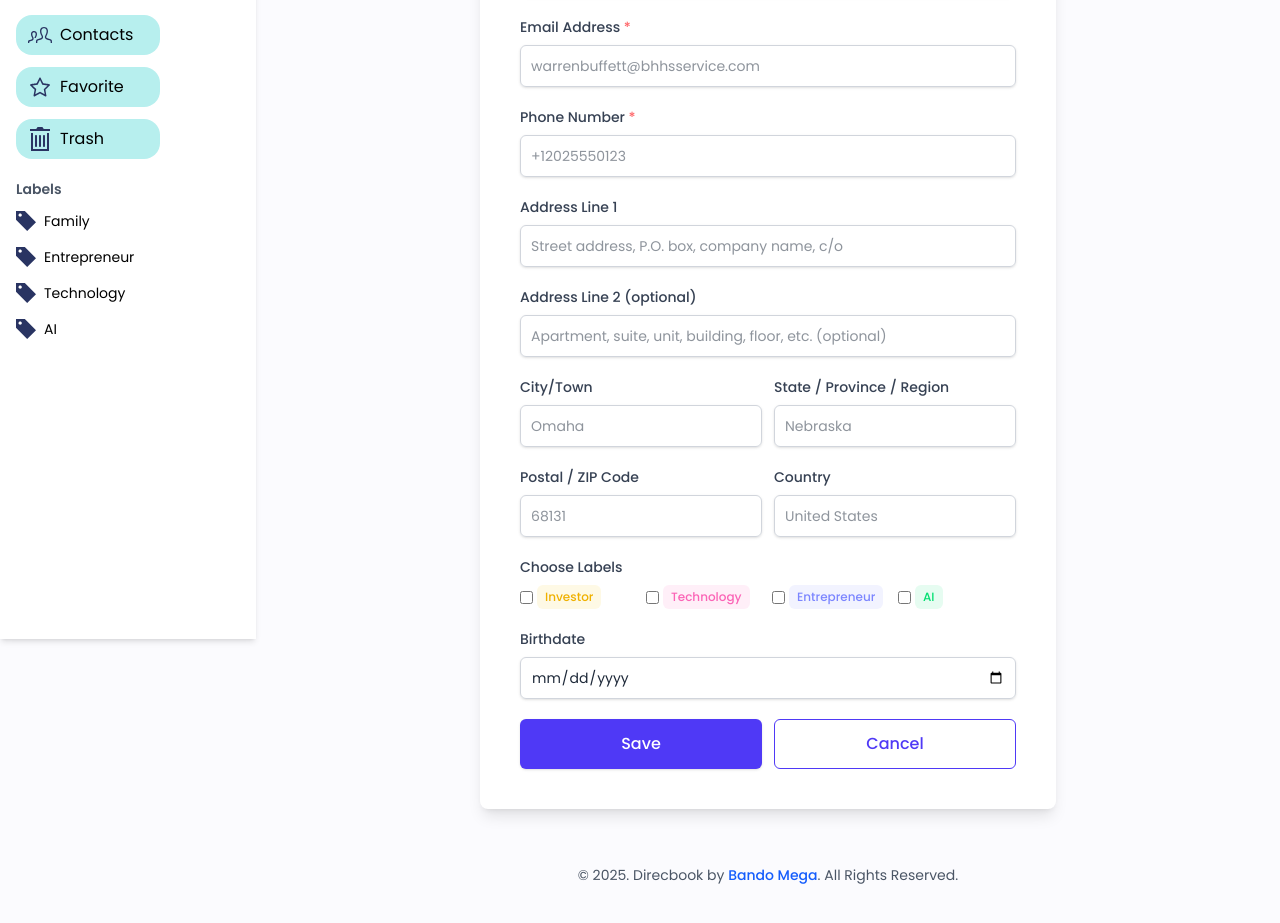
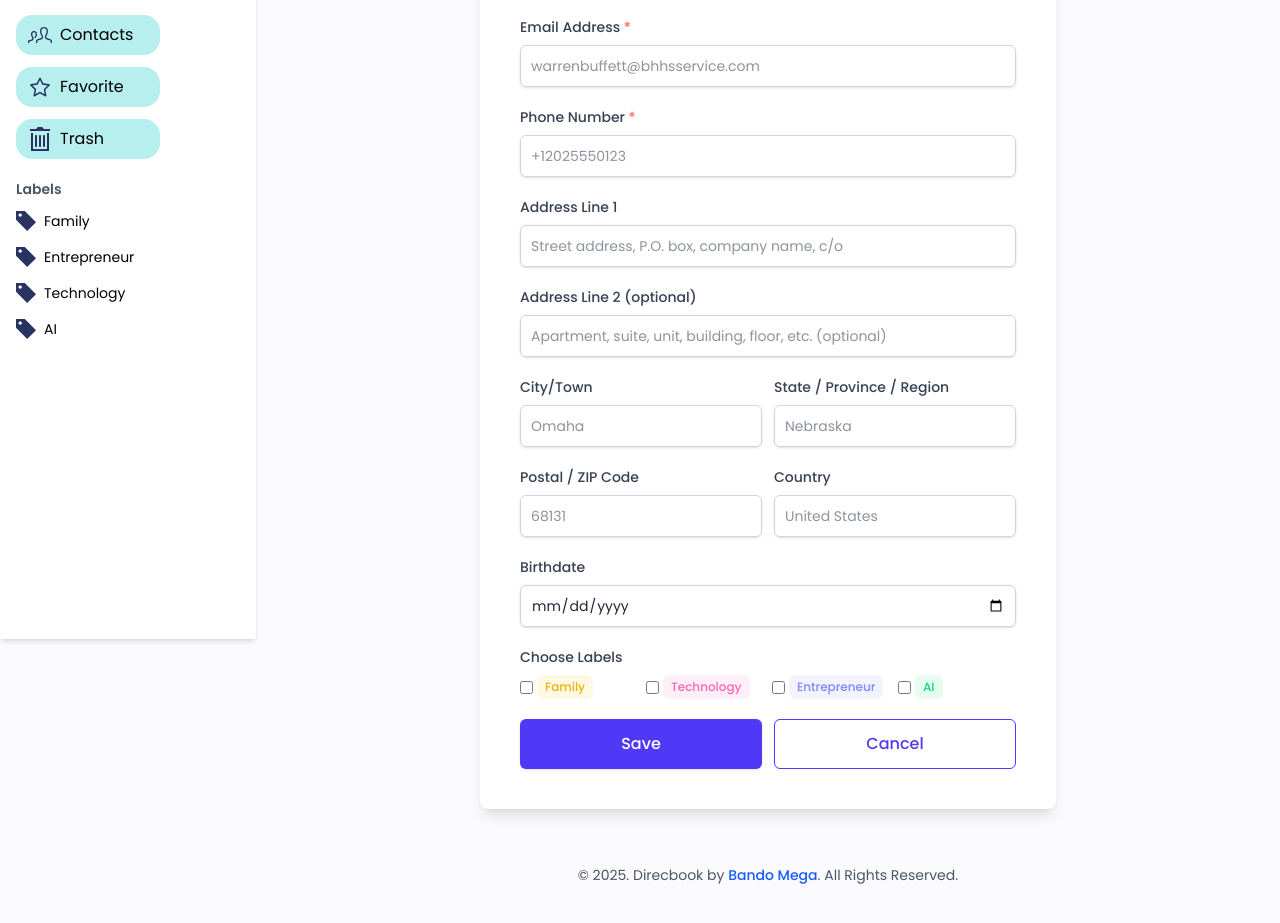
Before and after one commit to bando9/direcbook, a website: page update-contact/index.html in a window 1280 px wide. Shown: the part 161-1084 px from the top of the page. Drawn offline with Linux system fonts and the light colour scheme.

Commit message:
feat: implement update tags in update contact & new contact pages

```diff
--- a/update-contact/index.html
+++ b/update-contact/index.html
@@ -257,50 +257,6 @@
               />
             </div>
           </div>
-
-          <div>
-            <p class="block text-sm font-medium text-gray-700 mb-2">
-              Choose Labels
-            </p>
-            <div class="grid grid-cols-2 sm:grid-cols-4 gap-2">
-              <label class="flex items-center space-x-1">
-                <input type="checkbox" id="investor" name="investor" />
-                <span
-                  class="bg-yellow-400/10 px-2 py-1 text-xs font-medium text-yellow-500 rounded-md"
-                >
-                  Investor
-                </span>
-              </label>
-
-              <label class="flex items-center space-x-1">
-                <input type="checkbox" id="technology" name="technology" />
-                <span
-                  class="bg-pink-400/10 px-2 py-1 text-xs font-medium text-pink-400 rounded-md"
-                >
-                  Technology
-                </span>
-              </label>
-
-              <label class="flex items-center space-x-1">
-                <input type="checkbox" id="entrepreneur" name="entrepreneur" />
-                <span
-                  class="bg-indigo-400/10 px-2 py-1 text-xs font-medium text-indigo-400 rounded-md"
-                >
-                  Entrepreneur
-                </span>
-              </label>
-
-              <label class="flex items-center space-x-1">
-                <input type="checkbox" id="ai" name="ai" />
-                <span
-                  class="bg-green-400/10 px-2 py-1 text-xs font-medium text-green-400 rounded-md"
-                >
-                  AI
-                </span>
-              </label>
-            </div>
-          </div>
-
           <div>
             <label
               for="birthdate"
@@ -314,6 +270,67 @@
               name="birthdate"
               class="w-full rounded-md border border-gray-300 p-2.5 text-sm text-gray-800 shadow-sm focus:border-indigo-500 focus:ring-1 focus:ring-indigo-500 focus:outline-none"
             />
+          </div>
+
+          <div>
+            <label
+              class="block text-sm font-medium text-gray-700 mb-2"
+              for="labels"
+            >
+              Choose Labels
+            </label>
+            <div class="grid grid-cols-2 sm:grid-cols-4 gap-2">
+              <label class="flex items-center space-x-1" for="family">
+                <input
+                  type="checkbox"
+                  id="family"
+                  name="family"
+                  value="family"
+                />
+                <span
+                  class="bg-yellow-400/10 px-2 py-1 text-xs font-medium text-yellow-500 rounded-md"
+                >
+                  Family
+                </span>
+              </label>
+
+              <label for="technology" class="flex items-center space-x-1">
+                <input
+                  type="checkbox"
+                  id="technology"
+                  name="technology"
+                  value="technology"
+                />
+                <span
+                  class="bg-pink-400/10 px-2 py-1 text-xs font-medium text-pink-400 rounded-md"
+                >
+                  Technology
+                </span>
+              </label>
+
+              <label class="flex items-center space-x-1" for="entrepreneur">
+                <input
+                  type="checkbox"
+                  id="entrepreneur"
+                  name="entrepreneur"
+                  value="entrepreneur"
+                />
+                <span
+                  class="bg-indigo-400/10 px-2 py-1 text-xs font-medium text-indigo-400 rounded-md"
+                >
+                  Entrepreneur
+                </span>
+              </label>
+
+              <label class="flex items-center space-x-1" for="ai">
+                <input type="checkbox" id="ai" name="ai" value="ai" />
+                <span
+                  class="bg-green-400/10 px-2 py-1 text-xs font-medium text-green-400 rounded-md"
+                >
+                  AI
+                </span>
+              </label>
+            </div>
           </div>
 
           <div class="grid grid-cols-1 sm:grid-cols-2 gap-3">
--- a/update-contact/index.js
+++ b/update-contact/index.js
@@ -31,6 +31,16 @@ function renderContactById() {
     contact.address.country ?? "";
   document.getElementById("birthdate").valueAsDate =
     new Date(contact.birthdate) ?? "";
+
+  if (contact.tags) {
+    contact.tags.forEach((tag) => {
+      const checkbox = document.getElementById(tag.toLowerCase());
+
+      if (checkbox) {
+        checkbox.checked = true;
+      }
+    });
+  }
 }
 
 function updateContactById(event) {
@@ -41,6 +51,13 @@ function updateContactById(event) {
   const idParams = Number(searchParams.get("id"));
 
   const formData = new FormData(updateContactElement);
+
+  const tags = [];
+
+  if (formData.get("ai")) tags.push("AI");
+  if (formData.get("technology")) tags.push("Technology");
+  if (formData.get("entrepreneur")) tags.push("Entrepreneur");
+  if (formData.get("family")) tags.push("Family");
 
   const updatedContacts = contacts.map((contact) => {
     if (contact.id === idParams) {
@@ -57,6 +74,7 @@ function updateContactById(event) {
           postalcode: formData.get("postal-code"),
           country: formData.get("country"),
         },
+        tags: tags,
         birthdate: new Date(formData.get("birthdate")).toISOString(),
         updatedAt: new Date(),
       };
```
Also changed, not shown: new/index.js (+8 -0 lines).
